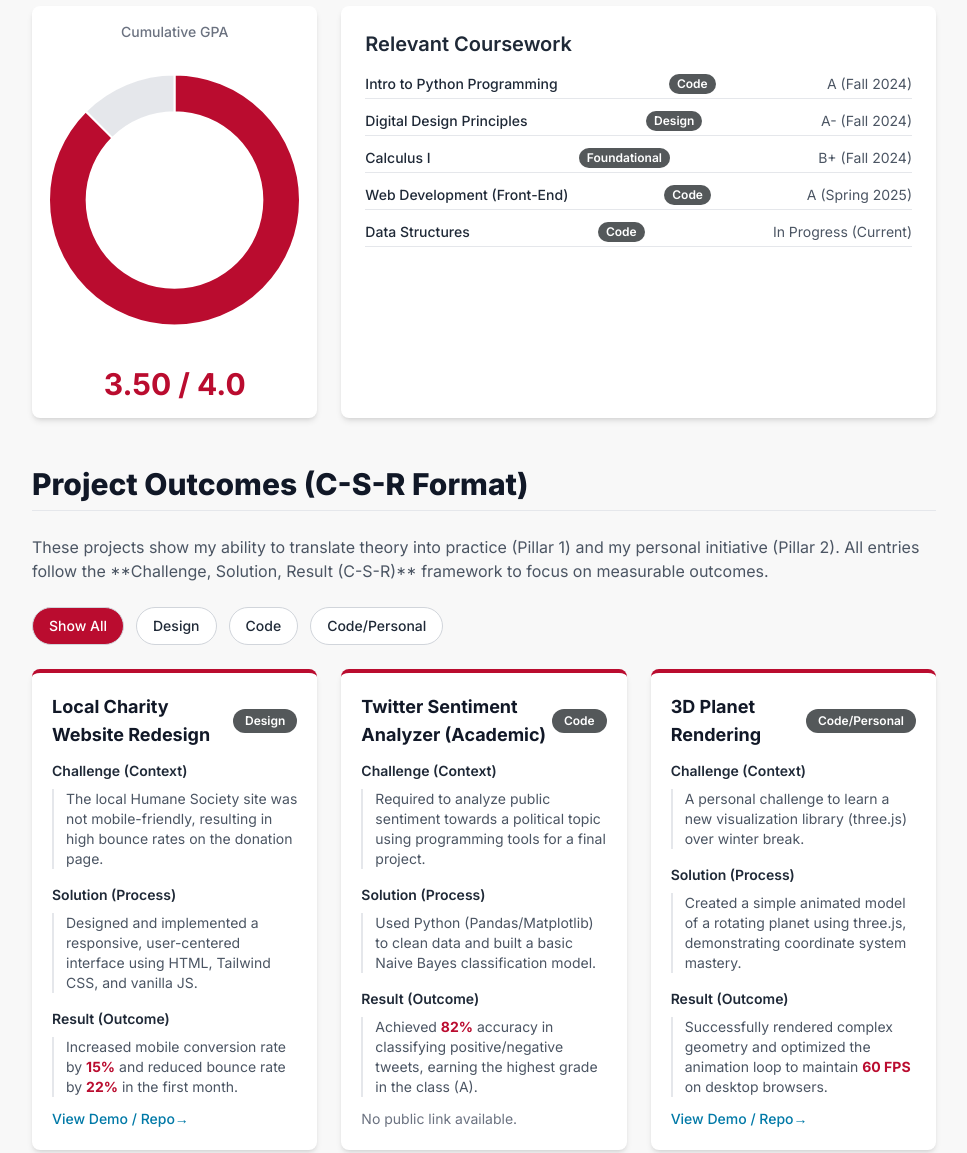
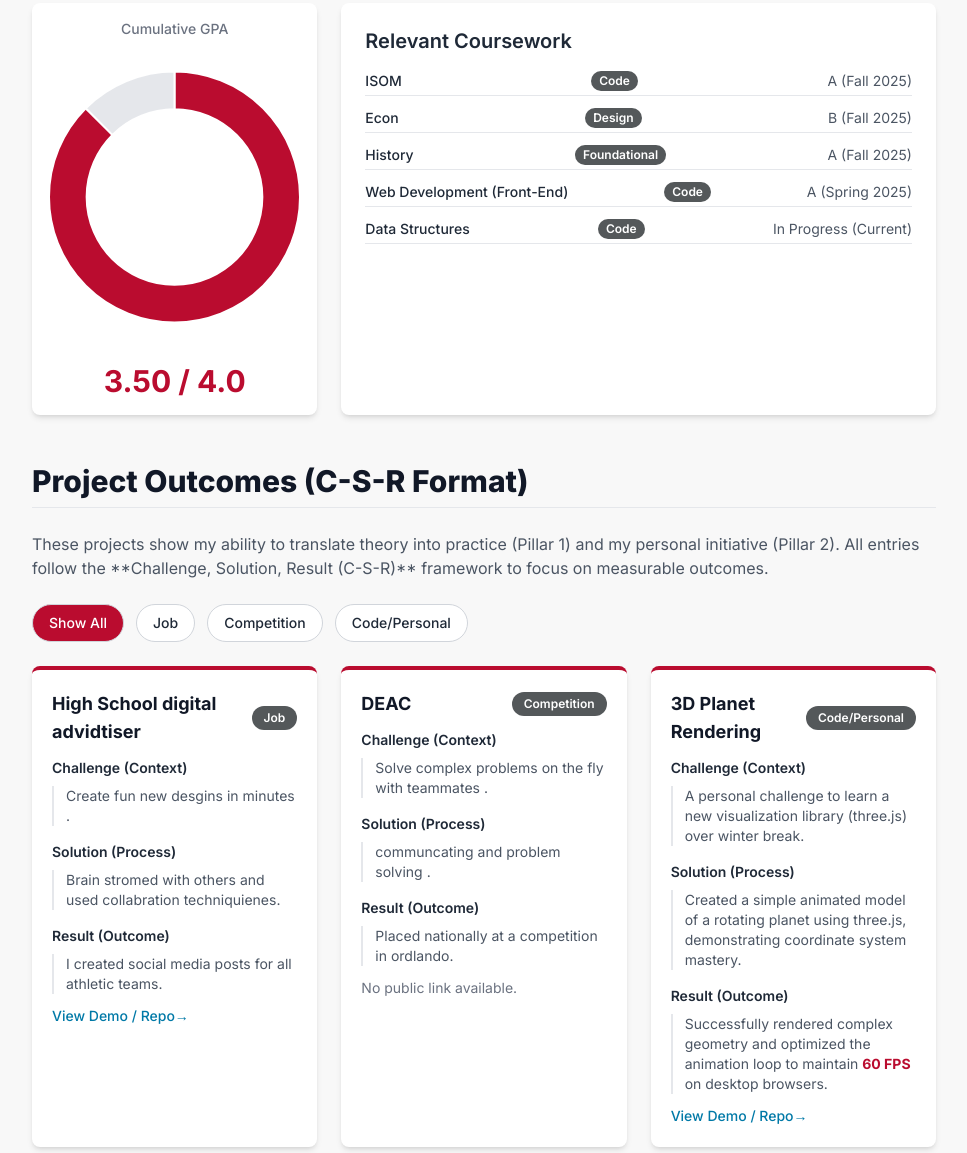
Before and after one commit to BradyBischoff/ISOM210-7-PBL-Project-2, a plain HTML site: page index.html in a window 1280 px wide. Shown: the part 864-2017 px from the top of the page, without its empty margins (296-1263 px from the left). Drawn offline with nearby package versions, Linux system fonts and the light colour scheme.

Commit message:
Update index.html

```diff
--- a/index.html
+++ b/index.html
@@ -265,8 +265,8 @@ CONFIRMATION: NO SVG graphics used. NO Mermaid JS used. -->
             // --- INTRODUCTION & BRANDING FIELDS ---
             photoUrl: "https://placehold.co/150x150/BA0C2F/FFFFFF/png?text=RILEY+C", // Replace with a URL to a professional headshot
             logoUrl: "https://placehold.co/40x40/BA0C2F/FFFFFF.png?text=BSU", // URL for your school logo or personal brand icon
-            personalBio: "I am a sophomore driven by teamwork and problem solving. I strive In High tense situations and love to collabrate idead .",
-            missionStatement: "To build digital solutions that simplify complex processes and empower small businesses, leveraging Python, front-end frameworks, and a user-first design approach.",
+            personalBio: "I am a freshman driven by teamwork and problem solving. I strive In High tense situations and love to collabrate idead .",
+            missionStatement: "I strive for improvment and always learn from my experiences .",
         };
 
         /*
@@ -279,9 +279,9 @@ CONFIRMATION: NO SVG graphics used. NO Mermaid JS used. -->
 
         // 1.2 ACADEMICS (REQUIRED: Add relevant classes)
         const academicData = [
-            { name: "Intro to Python Programming", grade: "A", semester: "Fall 2024", relevance: "Code" },
-            { name: "Digital Design Principles", grade: "A-", semester: "Fall 2024", relevance: "Design" },
-            { name: "Calculus I", grade: "B+", semester: "Fall 2024", relevance: "Foundational" },
+            { name: "ISOM", grade: "A", semester: "Fall 2025", relevance: "Code" },
+            { name: "Econ", grade: "B", semester: "Fall 2025", relevance: "Design" },
+            { name: "History", grade: "A", semester: "Fall 2025", relevance: "Foundational" },
             { name: "Web Development (Front-End)", grade: "A", semester: "Spring 2025", relevance: "Code" },
             { name: "Data Structures", grade: "In Progress", semester: "Current", relevance: "Code" },
         ];
@@ -289,19 +289,19 @@ CONFIRMATION: NO SVG graphics used. NO Mermaid JS used. -->
         // 1.3 PROJECTS (REQUIRED: Follow C-S-R format)
         const projectData = [
             {
-                title: "Local Charity Website Redesign",
-                category: "Design",
-                challenge: "The local Humane Society site was not mobile-friendly, resulting in high bounce rates on the donation page.",
-                solution: "Designed and implemented a responsive, user-centered interface using HTML, Tailwind CSS, and vanilla JS.",
-                result: "Increased mobile conversion rate by **15%** and reduced bounce rate by **22%** in the first month.",
+                title: "High School digital advidtiser",
+                category: "Job",
+                challenge: "Create fun new desgins in minutes .",
+                solution: "Brain stromed with others and used collabration techniquienes.",
+                result: "I created social media posts for all athletic teams.",
                 link: "https://github.com/riley/charity-site"
             },
             {
-                title: "Twitter Sentiment Analyzer (Academic)",
-                category: "Code",
-                challenge: "Required to analyze public sentiment towards a political topic using programming tools for a final project.",
-                solution: "Used Python (Pandas/Matplotlib) to clean data and built a basic Naive Bayes classification model.",
-                result: "Achieved **82%** accuracy in classifying positive/negative tweets, earning the highest grade in the class (A).",
+                title: "DEAC",
+                category: "Competition",
+                challenge: "Solve complex problems on the fly with teammates .",
+                solution: "communcating and problem solving .",
+                result: "Placed nationally at a competition in ordlando.",
                 link: ""
             },
             {
```
